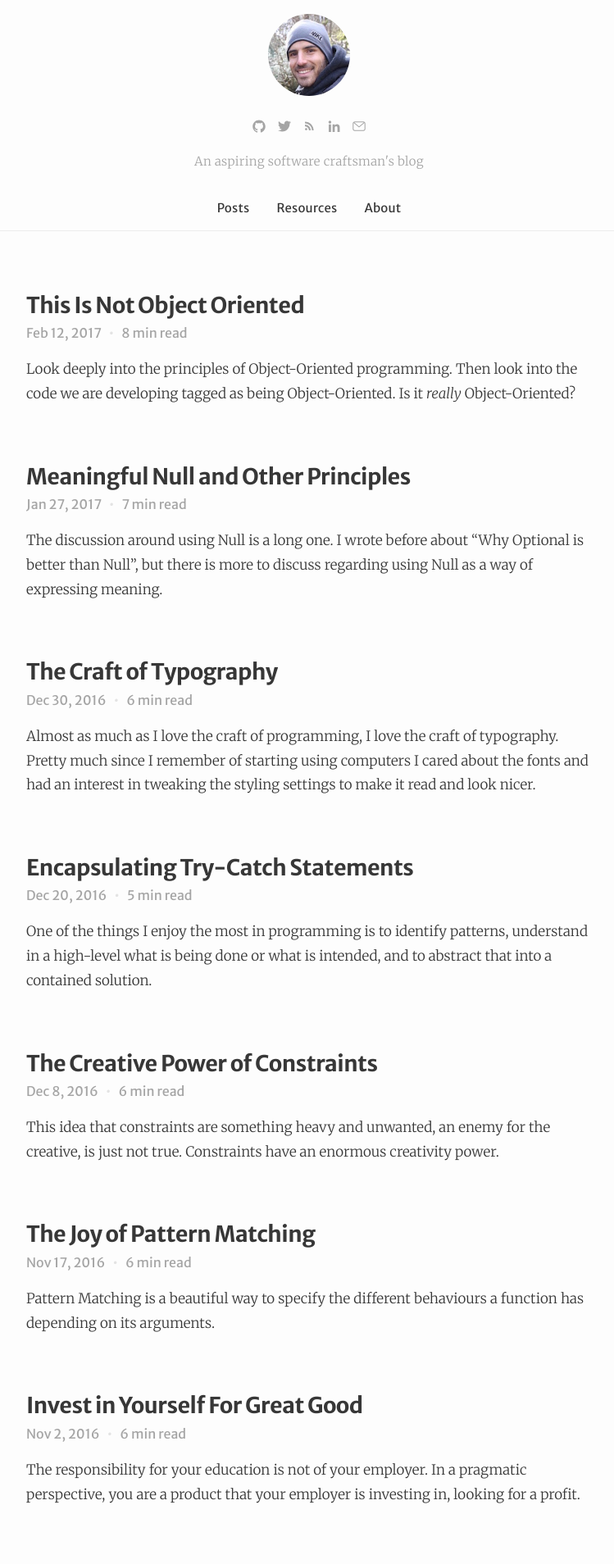
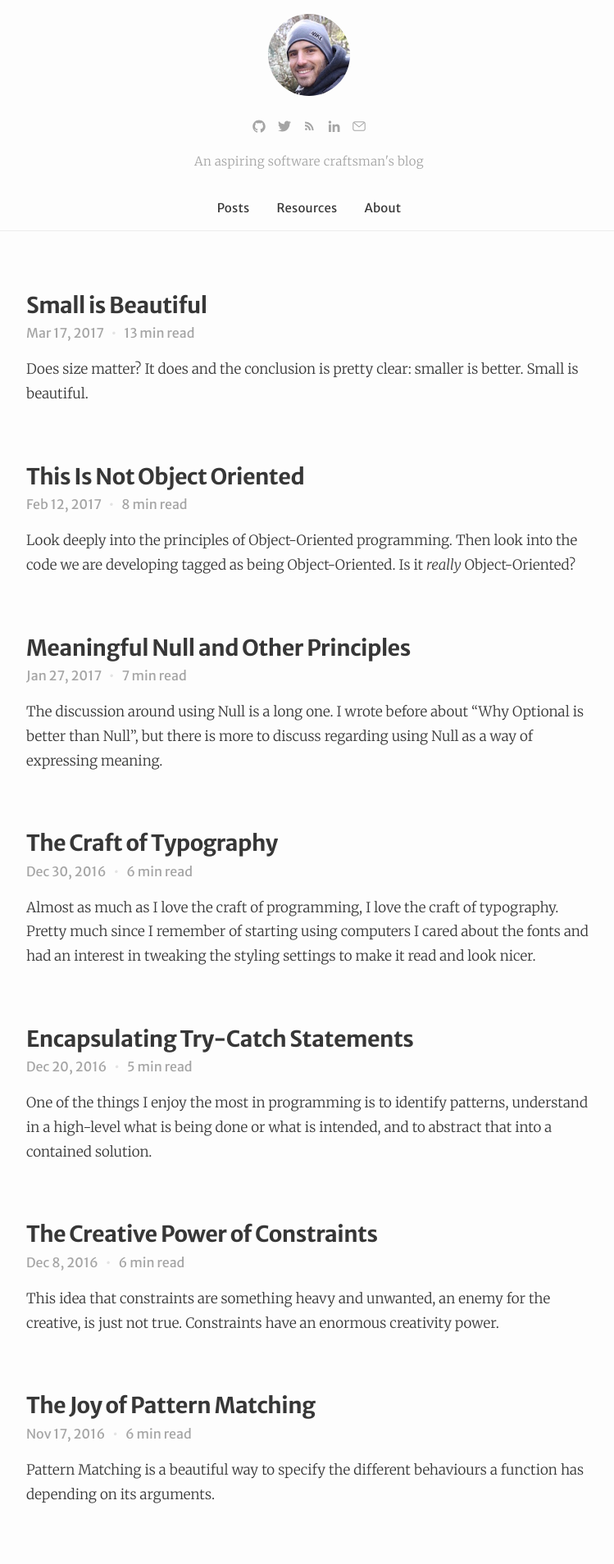
Before and after one commit to NunoAlexandre/nunoalexandre.github.io, a Jekyll site: the page built from index.html, in a window 1280 px wide. Shown: the top 1908 px of the page at 82% size, without its empty margins (263-1012 px from the left). Built offline with Jekyll 4.4.1, drawn with Linux system fonts in a browser that asks for light colours; comment, search, counter and statistics services are not loaded; some of the changed lines change nothing that is shown.

Commit message:
Small is beautiful

```diff
--- /dev/null
+++ b/_posts/2017-03-17-small-is-beautiful.markdown
@@ -0,0 +1,296 @@
+---
+layout: post
+title:  "Small is Beautiful"
+date:   2017-03-17 16:54:39 +0100
+categories: refactoring clean-code principles
+comments: true
+---
+
+Does size matter? It does and the conclusion is pretty clear: smaller is better. Small is beautiful.
+
+<div>
+<iframe src="https://www.youtube.com/embed/B3b4tremI5o?ecver=2" width="500" height="275" allowfullscreen></iframe>
+</div>
+
+As a developer, the best way to keep the code clean and maintainable is by keeping it small: instead of having big methods, break them into smaller ones - some end up being classes, others just methods, but all end up being small parts and very clear in what they do.
+
+
+### Getting Small
+
+A while ago I was helping this friend improving his code.
+He needed to write this piece of code that would fetch certain types of content from a remote server.
+
+When I first looked at it, it looked something as you see below.
+
+Things got a bit too big, making it hard to do _anything_ with it.
+
+{% highlight java %}
+
+public class ImporterBasicUtils {
+    private static Log LOGGER = LogFactoryUtil.getLog(ImporterBasicUtils.class);
+
+    public static boolean checkServerIsOnline(ServiceContext serviceContext) {
+        boolean online = false;
+        int connectionTimeout = 0;
+
+        try {
+            connectionTimeout = Integer.parseInt((String) serviceContext.getAttribute("connectTimeout"));
+        } catch (NumberFormatException nfe) {
+            LOGGER.error("Connection timeout setting not a number? " + serviceContext.getAttribute("connectTimeout"));
+        }
+
+        try {
+            LOGGER.debug("Checking source availability");
+            URL sourceSystem = new URL((String) serviceContext.getAttribute("sourceSystem"));
+
+            HttpURLConnection huc = (HttpURLConnection) sourceSystem.openConnection();
+            huc.setConnectTimeout(connectionTimeout * 1000);
+            huc.setRequestMethod("GET");
+            huc.connect();
+
+            if (huc.getResponseCode() != 200) {
+                online = false;
+                LOGGER.error("No 200 response from source system.");
+            } else {
+                LOGGER.debug("Successfully found source, response code 200");
+                online = true;
+            }
+        } catch (MalformedURLException murle) {
+            LOGGER.debug("MalformedURLException with: " + (String) serviceContext.getAttribute("sourceSystem"), murle);
+            online = false;
+        } catch (ProtocolException e) {
+            LOGGER.debug("Something's wrong with the protocol for the sourceSystem connection", e);
+            online = false;
+        } catch (IOException e) {
+            LOGGER.debug("IOException from the sourceSystem: ", e);
+            online = false;
+        }
+        return online;
+    }
+
+    public static UserSoap getUserFromSource(String userCode, ServiceContext serviceContext) {
+        String userServiceURLString = "";
+        String sourceSystemUrlStart = getSourceSystemUrlStartClean(serviceContext);
+        String sourceSystemUsername = (String) serviceContext.getAttribute("sourceSystemUsername");
+        String sourceSystemEncryptedPassword = (String) serviceContext.getAttribute("sourceSystemEncryptedPassword");
+        String decryptKey = (String) serviceContext.getAttribute("decryptKey");
+        int retryCounter = 0;
+        long retryTimeout = 0;
+        UserSoap user = null;
+        retryCounter = getAttributeInt(serviceContext, "retries");
+        retryTimeout = getAttributeLong(serviceContext, "retryTimeout");
+
+        try {
+            userServiceURLString = sourceSystemUrlStart + "/user-portlet/api/user-service";
+            LOGGER.debug("Contacting URL: " + userServiceURLString);
+            URL userServiceURL = new URL(userServiceURLString);
+
+            UserServiceSoapServiceLocator locatorUser = new UserServiceSoapServiceLocator();
+            UserServiceSoap userServiceSoap = locatorUser.getUserService(userServiceURL);
+            ((UserServiceSoapBindingStub) userServiceSoap).setUsername(sourceSystemUsername);
+            ((UserServiceSoapBindingStub) userServiceSoap).setPassword(CryptoUtils.cryptoString(sourceSystemEncryptedPassword, decryptKey, "decrypt"));
+
+            UserSoap[] users = userServiceSoap.getUsersByCode(userCode);
+
+            if (users.length == 0) {
+                LOGGER.debug("No users returned, ignoring " + userCode);
+            } else {
+                user = users[0];
+            }
+
+        } catch (MalformedURLException mue) {
+            LOGGER.error("MalformedURLException with: " + userServiceURLString);
+            LOGGER.debug(mue.getStackTrace());
+        } catch (ServiceException se) {
+            LOGGER.error("Failed getting a service");
+            if (retryCounter > 0) {
+                LOGGER.debug("Re-attempting this operation, remaining re-tries are: " + retryCounter);
+                pauseTimer(retryTimeout * 1000);
+                serviceContext.setAttribute("retries", String.valueOf(retryCounter - 1));
+                user = getUserFromSource(userCode, serviceContext);
+            } else {
+                LOGGER.error("Retried enough times, halting.", se);
+            }
+        } catch (RemoteException re) {
+            LOGGER.error("Something failed remotely");
+            if (retryCounter > 0) {
+                LOGGER.debug("Re-attempting this operation, remaining re-tries are: " + retryCounter);
+                pauseTimer(retryTimeout * 1000);
+                serviceContext.setAttribute("retries", String.valueOf(retryCounter - 1));
+                user = getUserFromSource(userCode, serviceContext);
+            } else {
+                LOGGER.error("Exhausted number of re-tries, giving up", re);
+            }
+        }
+        return user;
+    }
+}
+{% endhighlight %}
+
+
+
+There were a couple of things that had their own domain here:
+
+1. Checking if a server is reachable
+2. Make requests to the source server
+3. Fault-tolerance - retry request n times before giving up
+
+
+### 1. Checking if a server is reachable
+
+I wrapped this logic as being a `Ping`:
+
+{% highlight java %}
+public class Ping {
+  private final URL url;
+  private final int timeoutInMilliseconds;
+
+  public Ping(final URL url, final int timeoutInSeconds) {
+      this.url = url;
+      this.timeoutInMilliseconds = timeoutInSeconds * 1000;
+  }
+
+  public final boolean didSucceed() {
+      return Try.toGet(() -> successful(ping())).map(Boolean::booleanValue).orElse(false);
+  }
+
+  private final Boolean successful(HttpURLConnection connection) throws IOException {
+      return connection.getResponseCode() == 200;
+  }
+
+  private final HttpURLConnection ping() throws IOException {
+      HttpURLConnection connection = (HttpURLConnection) url.openConnection();
+      connection.setConnectTimeout(timeoutInMilliseconds);
+      connection.setRequestMethod("GET");
+      connection.connect();
+      return connection;
+  }
+}
+{% endhighlight %}
+
+
+
+### 2. Make requests to the source server
+
+Here I am only including the method that was fetching users, but there were other methods to fetch other entities. These other fetching methods were pretty much a copy of each other, changing only in what was really necessary.
+This is not surprising as big code becomes scary to analyze and to improve.
+
+Furthermore, the soap services returned either null, an exception or, by last, the expected value - which I didn't want to work with directly.
+
+In the end, there were two cases that matter: the happy path - where the value was fetched successfully - or the failure (no value) one, which was fine enough to happen as long as it as logged.
+
+My approach was therefore to create a `Service` for each of these entities and then wrap them using the `Facade` pattern.
+
+Like this, I could wrap the bad bits of these soap services and make it bearable within the project I had to manage.
+
+The `Service` to fetch Users looks like this:
+
+{% highlight java %}
+final class SourceUserService {
+    private final UserServiceSoap service;
+    private final String serviceURI = "/user-portlet/api/user-service";
+
+    public SourceUserService(final SourceSettings settings) throws MalformedURLException, ServiceException {
+        URL serviceURL = new URL(settings.hostname() + serviceURI);
+        UserServiceSoapServiceLocator locatorUser = new UserServiceSoapServiceLocator();
+        service = locatorUser.getUserService(serviceURL);
+        ((UserServiceSoapBindingStub) service).setUsername(settings.username());
+        ((UserServiceSoapBindingStub) service)
+                .setPassword(CryptoUtils.cryptoString(settings.encryptedPassword(), settings.decryptKey(), "decrypt"));
+    }
+
+    public final UserSoap getUserByCode(final String code) throws RemoteException {
+        List<UserSoap> users = Arrays.asList(service.getUsersByCode(code));
+        return users.isEmpty() ? null : users.get(0);
+    }
+}
+{% endhighlight %}
+
+And the Facade looks like this:
+
+{% highlight java %}
+public final class SimpleSourceAssetsFacade implements SourceAssetsFacade {
+  private final SourceUserService userService;
+  private final SourceSettings settings;
+  private final FaultTolerantAttempt attempt;
+  private static final Log LOG = LogFactoryUtil.getLog(SimpleSourceAssetsFacade.class);
+
+  public SimpleSourceAssetsFacade(final SourceSettings settings)
+                                throws MalformedURLException, ServiceException {
+      this.settings = settings;
+      userService = new SourceUserService(settings);
+      attempt = new FaultTolerantAttempt(settings.retryTimeout(), settings.retries());
+  }
+
+  public final boolean isAvailable() {
+      return new Ping(settings.hostURL(), settings.connectionTimeout()).didSucceed();
+  }
+
+  public final Optional<UserSoap> userByCode(final String code) {
+      return attempt.to(() -> userService.getUserByCode(code));
+  }
+}
+{% endhighlight %}
+
+
+### 3. Fault-tolerance
+
+To add the capacity of being fault-tolerant, I first found some libraries doing it but only through annotations.
+These annotations required a parameter, which had to be defined at compile time.
+That wouldn't work, as I needed to keep the capacity of changing the number of retries in the settings of this portlet.
+
+I went, therefore, ahead with creating my own way of tolerating faults.
+
+
+{% highlight java %}
+public class FaultTolerantAttempt {
+    private final int retryTimeout;
+    private final int timesToRetry;
+    private static final Log LOG = LogFactoryUtil.getLog(DirectSourceAssetsFacade.class);
+
+
+    public FaultTolerantAttempt(int retryTime, int timesToRetry ) {
+        this.retryTimeout = retryTime * 1000;
+        this.timesToRetry = timesToRetry;
+    }
+
+    public <T> Optional<T> to(FallibleAction<T> action) {
+        for (int i = 0; i < timesToRetry; i++) {
+            try {
+                return Optional.ofNullable(action.result());
+            } catch ( Exception e ) {
+                LOG.info("Exception on FaultTolerantAttempt :: " + (i+1) + "/" + timesToRetry, e);
+                pauseThread(retryTimeout);
+            }
+        }
+        return Optional.empty();
+    }
+
+    private void pauseThread(long timeout) {
+        LOG.info("Pausing Thread for "+(timeout/1000)+" seconds...");
+        Try.to( () -> Thread.sleep(timeout),
+                () -> LOG.info("Resuming the Thread..."),
+                () -> LOG.error("Failed to pause the Thread!")
+        );
+    }
+}
+{% endhighlight %}
+
+Being `FallibleAction` a simple functional interface:
+
+{% highlight java %}
+public interface FallibleAction<T> {
+    T result() throws Exception;
+}
+{% endhighlight %}
+
+
+
+### Conclusion
+
+There were a couple of things I couldn't change.
+For instance, UserServiceSoap (an external service) had no other way to be initialized but to have a locator and those setters in place after the casts. The best I could find was to wrap it as I showed above.
+
+It gave me a great joy to take some of my free time do this refactoring and to increase considerably - I believe - the quality of the code, making it both object-oriented and functional, reusable, readable and maintainable.
+
+Equally joyful was to get my friend who was working on this enthusiast about clean code and about functional programming.
--- a/_sass/_base.scss
+++ b/_sass/_base.scss
@@ -148,7 +148,7 @@ blockquote p {
  */
 pre,
 code {
-    font-size: $base-font-size - 2;
+    font-size: $base-font-size - 3;
     border: 1.3px solid $grey-color-light;
     border-radius: 3px;
     background-color: #fdf6e3;
```
Also changed, not shown: _sass/_layout.scss (line endings or trailing spaces).
